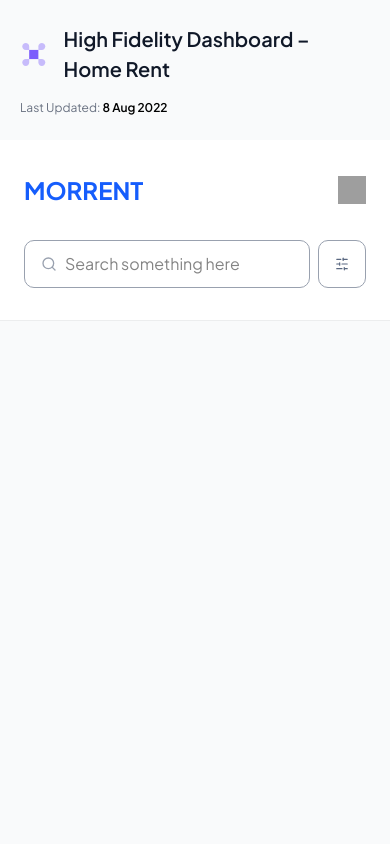
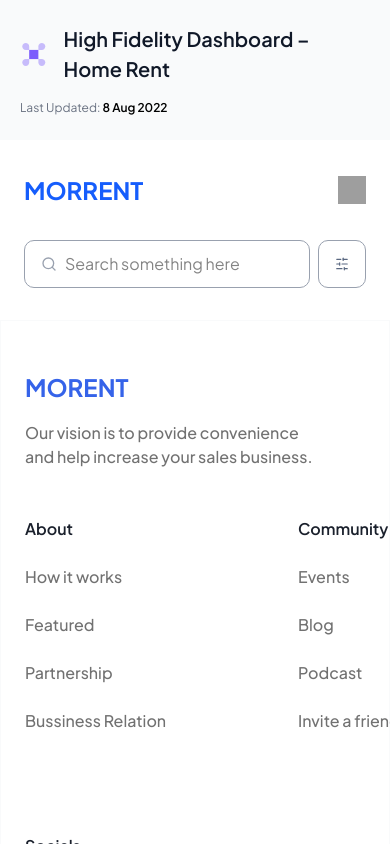
Before and after one commit to Hamdam2306/rent-car, a React (Vite) app: page / in a window 390 px wide. Built offline with nearby package versions, Linux system fonts and the light colour scheme; grey boxes are pictures that could not be loaded.

Commit message:
footer qoshildi toliq holda

```diff
--- a/src/components/common/footer/footer.tsx
+++ b/src/components/common/footer/footer.tsx
@@ -0,0 +1,53 @@
+const Footer = () => {
+  return (
+    <div className="w-full h-[max-content] md:py-[80px] py-[48px] md:px-[60px] px-[24px] flex flex-col gap-9 bg-[#FFFFFF] border-[1px] border-gray-50">
+      <div className=" w-full flex flex-col md:flex-row justify-between gap-12">
+        <div className="flex flex-col gap-4 md:h-[244px] h-[110px]">
+          <h4 className="text-[#3563E9] font-[700] text-[24px] md:text-[32px]">
+            MORENT
+          </h4>
+          <p className="md:text-4 text-3 font-[500] text-[#13131399] w-[292px]">
+            Our vision is to provide convenience and help increase your sales
+            business.
+          </p>
+        </div>
+        <div className="h-full md:w-[620px] w-[450px] grid md:grid-cols-3 grid-cols-2 gap-24">
+          <ul className="text-4 font-[500] text-[#13131399] gap-6 flex flex-col">
+            <li className="font-[600] text-5 text-[#1A202C]">About</li>
+            <li>How it works</li>
+            <li>Featured</li>
+            <li>Partnership</li>
+            <li>Bussiness Relation</li>
+          </ul>
+          <ul className="text-4 font-[500] text-[#13131399] gap-6 flex flex-col">
+            <li className="font-[600] text-5 text-[#1A202C]">Community</li>
+            <li>Events</li>
+            <li>Blog</li>
+            <li>Podcast</li>
+            <li>Invite a friend</li>
+          </ul>
+          <ul className="text-4 font-[500] text-[#13131399] gap-6 flex flex-col">
+            <li className="font-[600] text-5 text-[#1A202C]">Socials</li>
+            <li>Discord</li>
+            <li>Instagram</li>
+            <li>Twitter</li>
+            <li>Facebook</li>
+          </ul>
+        </div>
+      </div>
+      <div>
+        <div className="w-full hidden md:flex h-[1px] bg-[#13131329]"></div>
+        <div className="w-full  font-[600] gap-8 text-4 flex flex-col md:flex-row justify-between md:pt-14 pt-0 ">
+          <p className="md:order-1 order-2">
+            ©2022 MORENT. All rights reserved
+          </p>
+          <div className=" md:order-2 order-1 flex gap-24">
+            <p>Privacy & Policy</p>
+            <p>Terms & Condition</p>
+          </div>
+        </div>
+      </div>
+    </div>
+  );
+};
+export default Footer;
--- a/src/pages/home-page/home-page.tsx
+++ b/src/pages/home-page/home-page.tsx
@@ -1,22 +1,24 @@
 import { useState } from "react";
 import { Navbar } from "../../components/common/navbar/navbar";
 import { SortMenu } from "./sort-menu";
+import Footer from "@/components/common/footer/footer";
 
 export default function Home() {
   const [onSort, setOnSort] = useState(false);
   return (
-    <div className="flex flex-col min-h-screen items-center h-screen overflow-auto custom-scroll min-w-[375px]">
+    <div className="flex flex-col items-center h-screen overflow-auto custom-scroll min-w-[375px]">
       <Navbar
         title="High Fidelity Dashboard – Home Rent"
         date="8 Aug 2022"
         onSortProps={onSort}
         setOnSortProps={setOnSort}
       />
-      <div className="flex h-[max-content] justify-start w-full ">
+      <div className="flex h-[100%] justify-start w-full ">
         <div className={`${!onSort ? "hidden md:flex" : "hidden"} `}>
           <SortMenu />
         </div>
       </div>
+      <Footer />
     </div>
   );
 }
```
